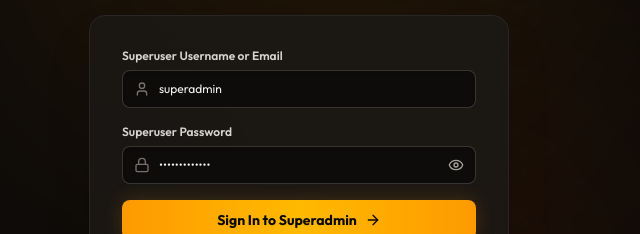
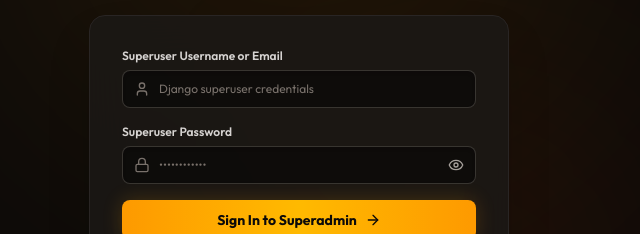
Before and after one commit to shanuvr/e-hundi, a React (Vite) app in the folder frontend/: page /superadmin/login in a window 1280 px wide. Shown: the part 331-565 px from the top of the page, without its empty margins (341-981 px from the left). Built offline with nearby package versions, Linux system fonts and the light colour scheme; no server answers; a web font is replaced by a local one.

Commit message:
Fix API route routing in htaccess and configure passenger WSGI entry

```diff
--- a/frontend/src/superadmin/SuperadminLogin.jsx
+++ b/frontend/src/superadmin/SuperadminLogin.jsx
@@ -5,8 +5,8 @@ import { api } from '../utils/api';
 
 export default function SuperadminLogin() {
   const navigate = useNavigate();
-  const [username, setUsername] = useState('superadmin');
-  const [password, setPassword] = useState('superadmin123');
+  const [username, setUsername] = useState('');
+  const [password, setPassword] = useState('');
   const [showPassword, setShowPassword] = useState(false);
   const [loading, setLoading] = useState(false);
   const [error, setError] = useState('');
@@ -72,7 +72,7 @@ export default function SuperadminLogin() {
                   required
                   value={username}
                   onChange={(e) => setUsername(e.target.value)}
-                  placeholder="superadmin or admin@hundi.org"
+                  placeholder="Django superuser credentials"
                   className="w-full rounded-lg bg-stone-950/80 border border-stone-700/80 pl-9 pr-3 py-2.5 text-xs text-stone-100 placeholder:text-stone-500 outline-none focus:border-amber-500 focus:ring-2 focus:ring-amber-500/20 transition-all shadow-inner"
                 />
               </div>
```
Also changed, not shown: 2 other files (tests, documents, lock files or other folders).
